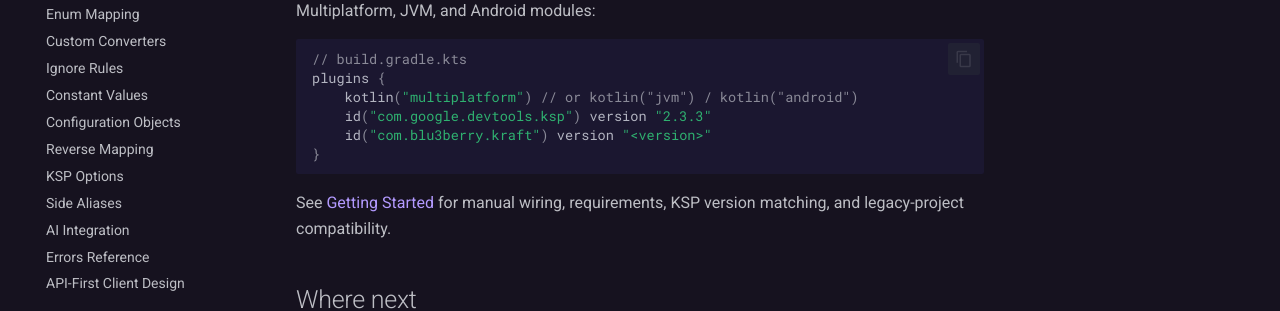
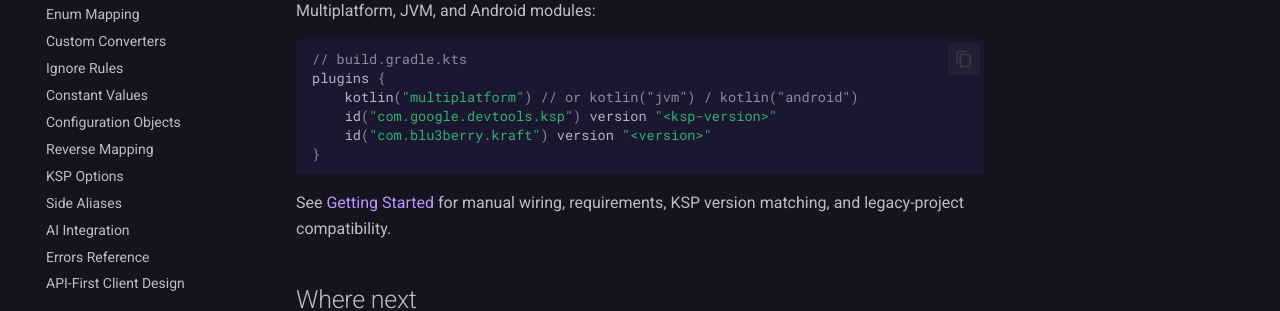
Before and after one commit to blu3berry-why/Kraft, an MkDocs documentation site: the page built from docs/index.md, in a window 1280 px wide and 900 px high, scrolled down 1348 px. Shown: the part 372-683 px from the top of the window. Built offline with MkDocs 1.6.1 and Material for MkDocs 9.7.7, drawn with Linux system fonts in a browser that asks for light colours; comment, search, counter and statistics services are not loaded.

Commit message:
docs: use the <ksp-version> placeholder in snippets (roadmap #12) (#130)
Claude-Session: https://claude.ai/code/session_01RD2D6uMGEi5ivsAWaHPXMJ

Co-authored-by: Claude <noreply@anthropic.com>

````diff
--- a/docs/index.md
+++ b/docs/index.md
@@ -90,7 +90,7 @@ Kraft is on **Maven Central** (`com.blu3berry.kraft`) — ensure `mavenCentral()
 // build.gradle.kts
 plugins {
     kotlin("multiplatform") // or kotlin("jvm") / kotlin("android")
-    id("com.google.devtools.ksp") version "2.3.3"
+    id("com.google.devtools.ksp") version "<ksp-version>"
     id("com.blu3berry.kraft") version "<version>"
 }
 ```
````
